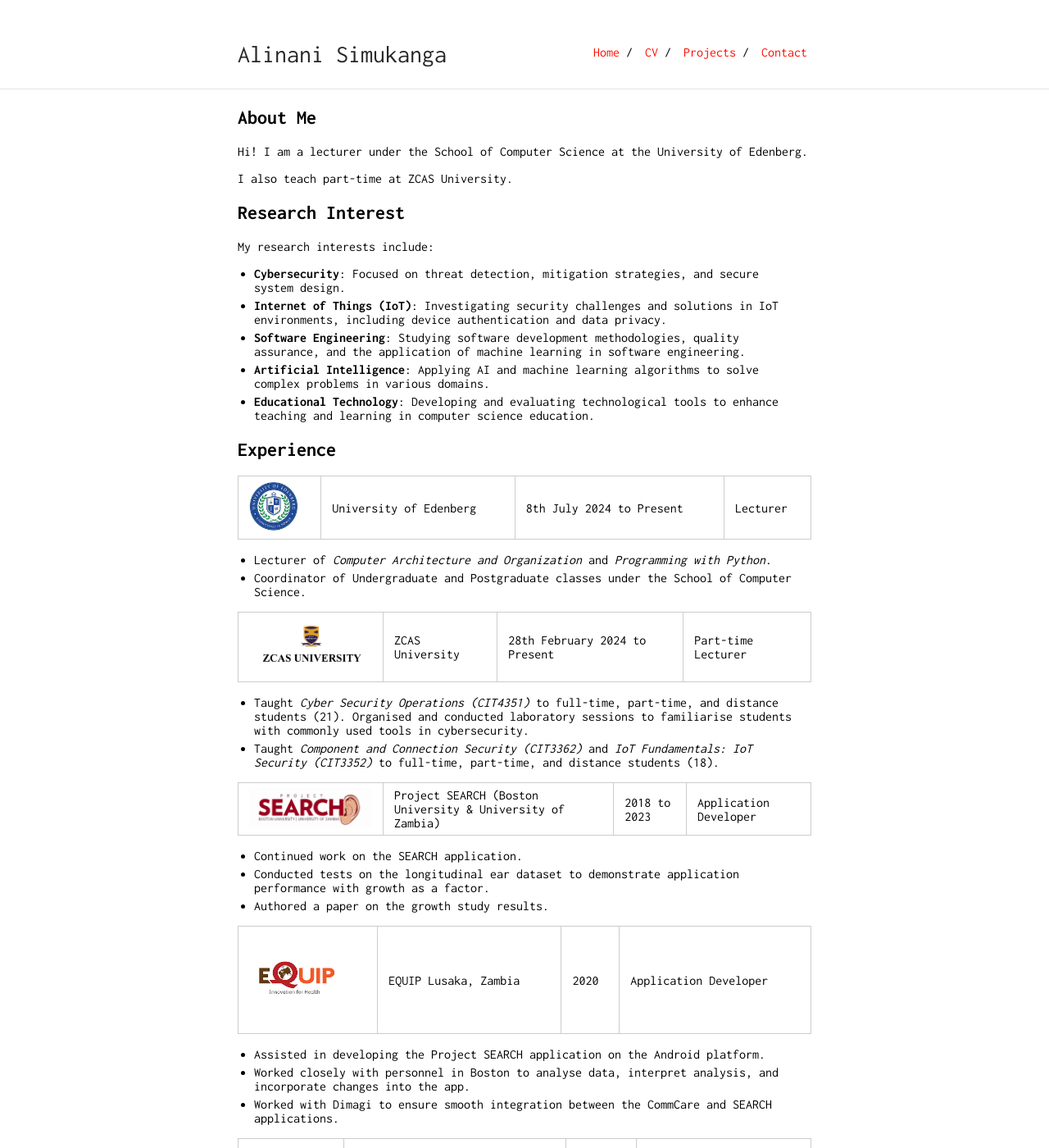
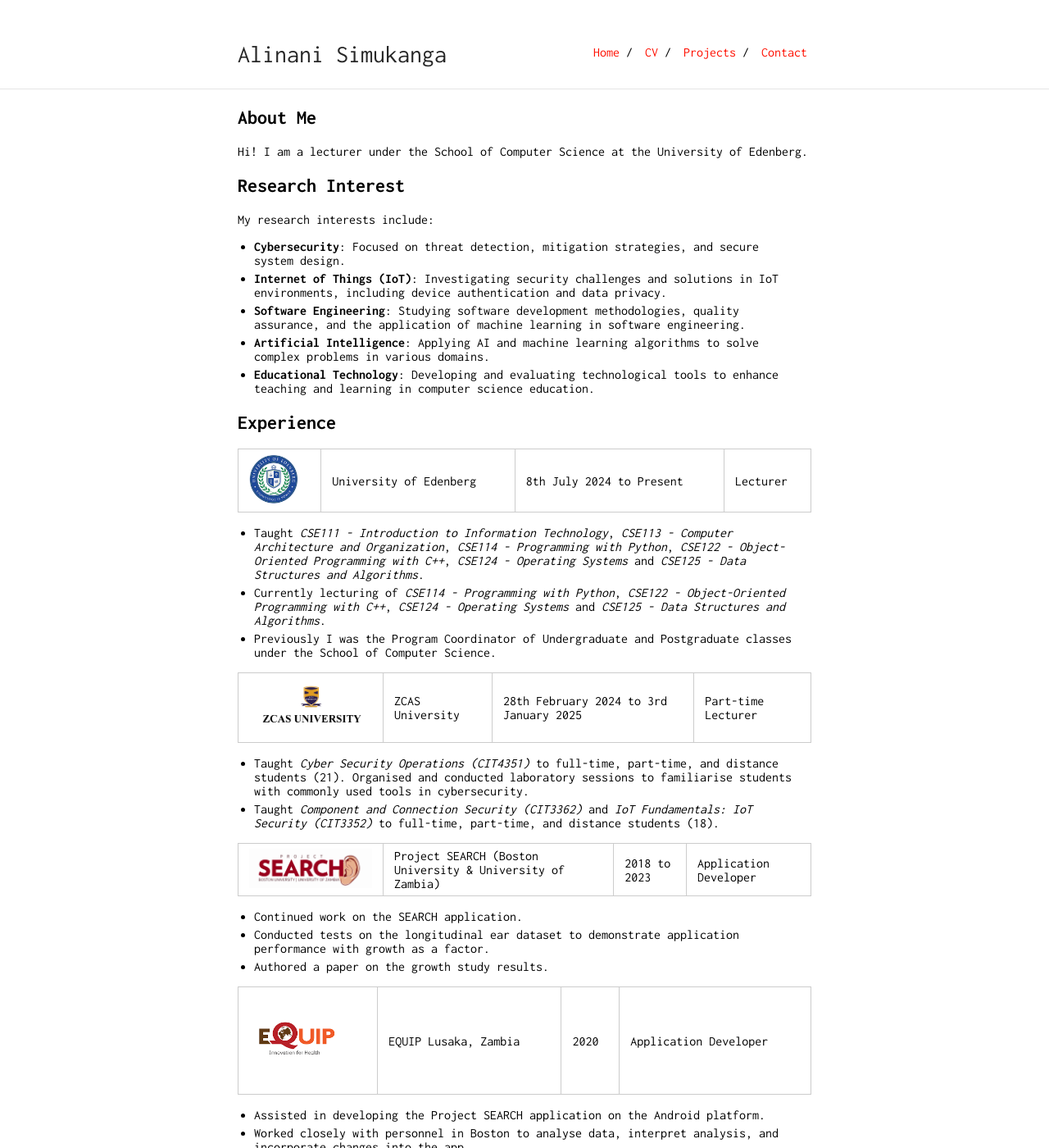
Before and after one commit to a1inani/a1inani.github.io, a Jekyll site: the page built from index.md, in a window 1280 px wide and 1400 px high. Shown: the whole window at 82% size. Built offline with Jekyll 4.4.1, drawn with Linux system fonts in a browser that asks for light colours; our own code applies the rules of GitHub Pages for plain Markdown files.

Commit message:
Minor tweaks

```diff
--- a/index.md
+++ b/index.md
@@ -5,8 +5,6 @@ layout: default
 ## About Me
 
 Hi! I am a lecturer under the School of Computer Science at the University of Edenberg.
-
-I also teach part-time at ZCAS University.
 
 ## Research Interest
 
@@ -22,10 +20,11 @@ My research interests include:
 
 <img src="/img/uoe.png" style="width: 60px;" /> | University of Edenberg | 8th July 2024 to Present | Lecturer
 
-- Lecturer of *Computer Architecture and Organization* and *Programming with Python*.
-- Coordinator of Undergraduate and Postgraduate classes under the School of Computer Science.
+- Taught *CSE111 - Introduction to Information Technology*, *CSE113 - Computer Architecture and Organization*, *CSE114 - Programming with Python*, *CSE122 - Object-Oriented Programming with C++*, *CSE124 - Operating Systems* and *CSE125 - Data Structures and Algorithms*.
+- Currently lecturing of *CSE114 - Programming with Python*, *CSE122 - Object-Oriented Programming with C++*, *CSE124 - Operating Systems* and *CSE125 - Data Structures and Algorithms*.
+- Previously I was the Program Coordinator of Undergraduate and Postgraduate classes under the School of Computer Science.
 
-<img src="/img/zcasu.png" style="width: 150px;" /> | ZCAS University | 28th February 2024 to Present | Part-time Lecturer
+<img src="/img/zcasu.png" style="width: 150px;" /> | ZCAS University | 28th February 2024 to 3rd January 2025 | Part-time Lecturer
 
 - Taught *Cyber Security Operations (CIT4351)* to full-time, part-time, and distance students (21). Organised and conducted laboratory sessions to familiarise students with commonly used tools in cybersecurity.
 - Taught *Component and Connection Security (CIT3362)* and *IoT Fundamentals: IoT Security (CIT3352)* to full-time, part-time, and distance students (18).
```
